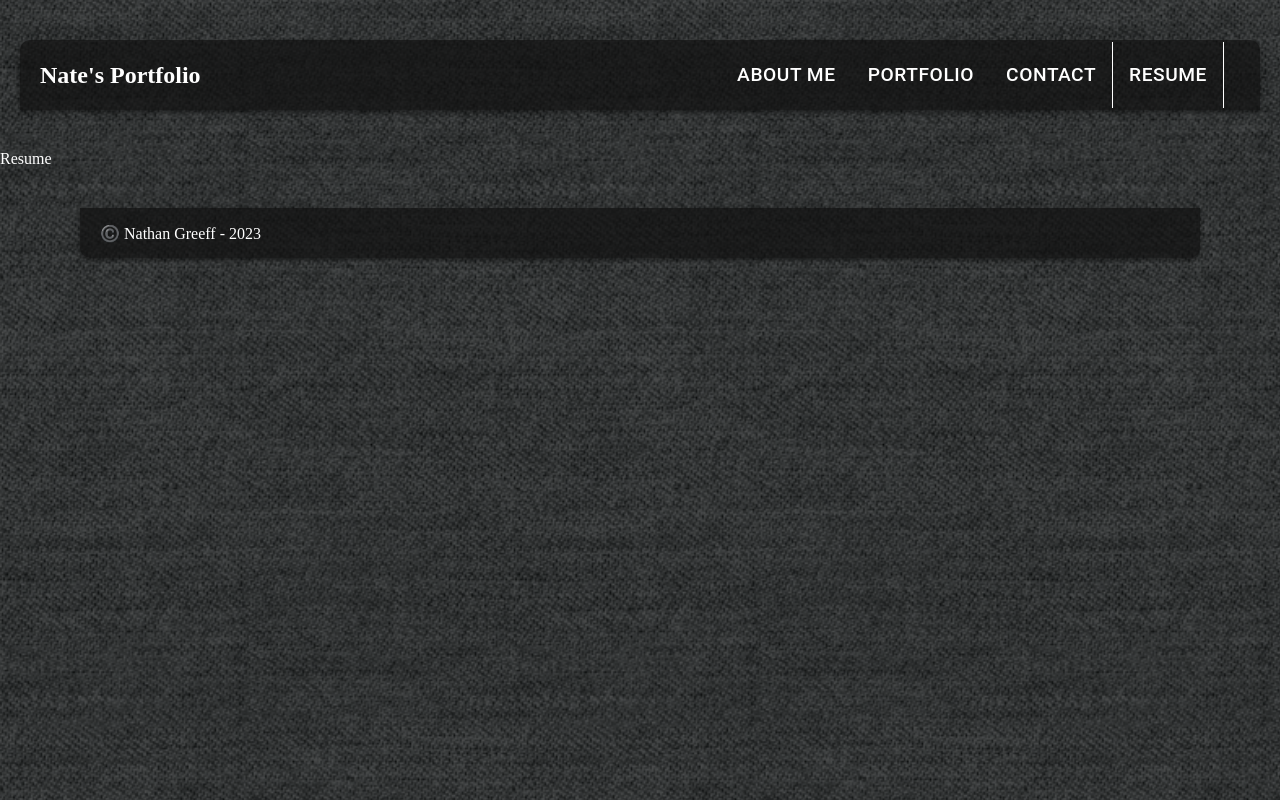
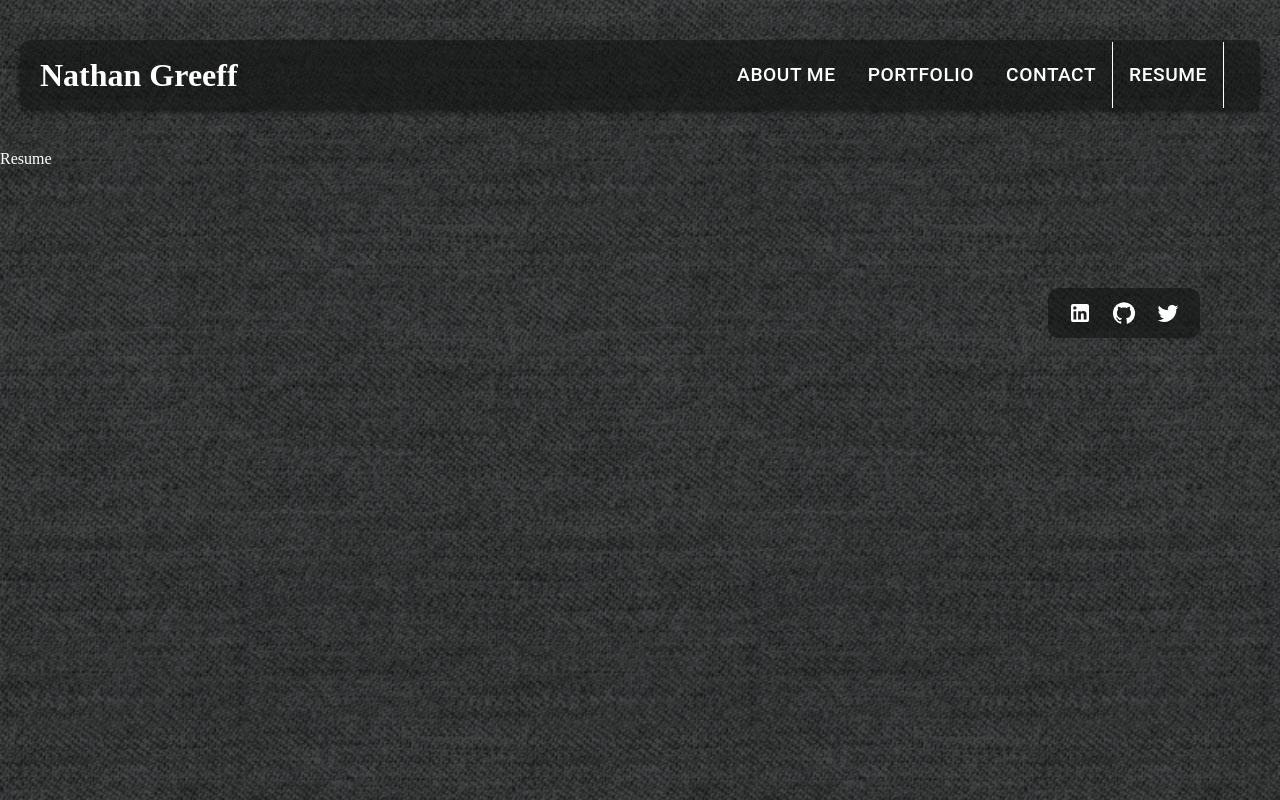
Before and after one commit to NateGreeff/Nate-Portfolio, a React (Vite) app: page /Resume in a window 1280 px wide. Built offline with nearby package versions, Linux system fonts and the light colour scheme.

Commit message:
Header and footer improvements

```diff
--- a/src/components/Footer/Footer.css
+++ b/src/components/Footer/Footer.css
@@ -1,15 +1,21 @@
 footer {
-    background-color: rgb(17, 17, 17, 0.7);
-    color: white;
-    border-radius: 0 0 10px 10px;
     display: flex;
-    justify-content: space-between;
+    justify-content: flex-end;
+    user-select: none;
+    height: 50px;
+    margin: 120px 80px 80px;
+}
+
+footer div {
+    display: flex;
     align-items: center;
-    padding: 0 20px;
-    height: 50px;
-    box-shadow: 0 2px 5px rgba(0, 0, 0, 0.5);
-    bottom: 0;
-    z-index: 1;
-    margin: 40px 80px;
-    user-select: none;
+    height: inherit;
+    padding: 0 10px;
+    border-radius: 10px;
 }
+
+.icon {
+    width: 30px;
+    height: 30px;
+    margin: 0 10px;
+}
--- a/src/components/Footer/Footer.jsx
+++ b/src/components/Footer/Footer.jsx
@@ -1,7 +1,16 @@
 import './Footer.css'
+import LinkedInIcon from '@mui/icons-material/LinkedIn';
+import GitHubIcon from '@mui/icons-material/GitHub';
+import TwitterIcon from '@mui/icons-material/Twitter';
 
 export default function Footer() {
     return (
-        <footer>©️ Nathan Greeff - 2023</footer>
+        <footer>
+            <div className='background'>
+                <LinkedInIcon className='icon' />
+                <GitHubIcon className='icon' />
+                <TwitterIcon className='icon' />
+            </div>
+        </footer>
     )
 }
--- a/src/components/Header/Header.css
+++ b/src/components/Header/Header.css
@@ -1,15 +1,11 @@
 header {
-    background-color: rgb(17, 17, 17, 0.7);
-    color: white;
-    border-radius: 10px 10px 0 0;
+    border-radius: 10px;
     display: flex;
     justify-content: space-between;
     align-items: center;
     padding: 0 20px;
     height: 70px;
     box-shadow: 0 2px 5px rgba(0, 0, 0, 0.5);
-    position: sticky;
-    top: 0;
     z-index: 1;
     margin: 40px 20px;
     user-select: none;
--- a/src/components/Header/Header.jsx
+++ b/src/components/Header/Header.jsx
@@ -1,35 +1,39 @@
-import './Header.css';
-import NavLink from '../Nav/NavLink';
+import "./Header.css";
+import NavLink from "../Nav/NavLink";
+import { Link } from "react-router-dom";
 
-import Nav from '../Nav/Nav';
+import Nav from "../Nav/Nav";
 
 export default function Header() {
-
   const links = [
     {
-      name: 'About Me',
-      path: '/',
+      name: "About Me",
+      path: "/",
     },
     {
-      name: 'Portfolio',
-      path: '/Portfolio',
+      name: "Portfolio",
+      path: "/Portfolio",
     },
     {
-      name: 'Contact',
-      path: '/Contact',
+      name: "Contact",
+      path: "/Contact",
     },
     {
-      name: 'Resume',
-      path: '/Resume',
+      name: "Resume",
+      path: "/Resume",
     },
   ];
 
   return (
-    <header>
-      <h2>Nate&apos;s Portfolio</h2>
-      <Nav links={links.map((link, index) => {
-        return <NavLink key={index} name={link.name} path={link.path}/>
-      })}/>
+    <header className="background">
+      <Link to="/">
+        <h1>Nathan Greeff</h1>
+      </Link>
+      <Nav
+        links={links.map((link, index) => {
+          return <NavLink key={index} name={link.name} path={link.path} />;
+        })}
+      />
     </header>
   );
 }
```
